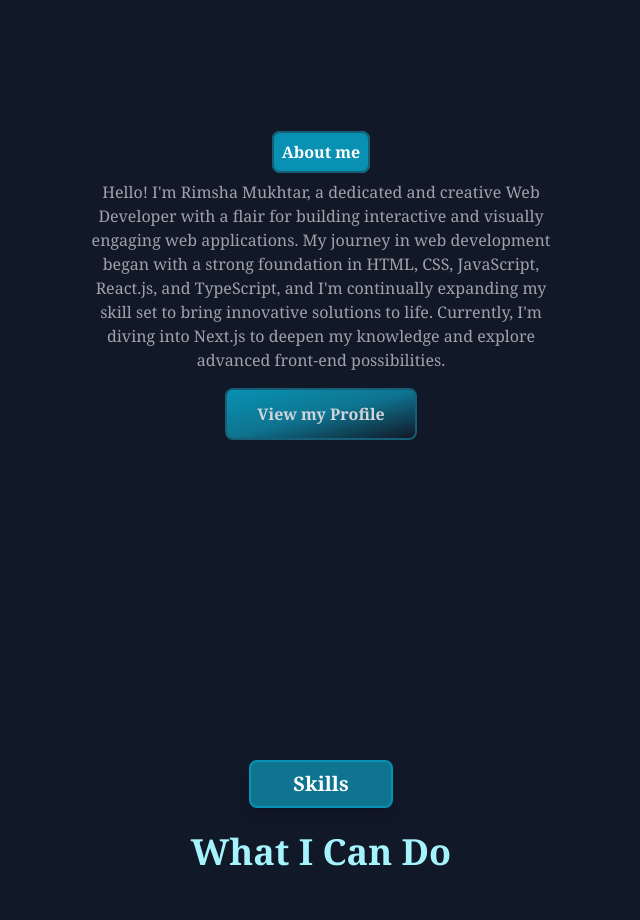
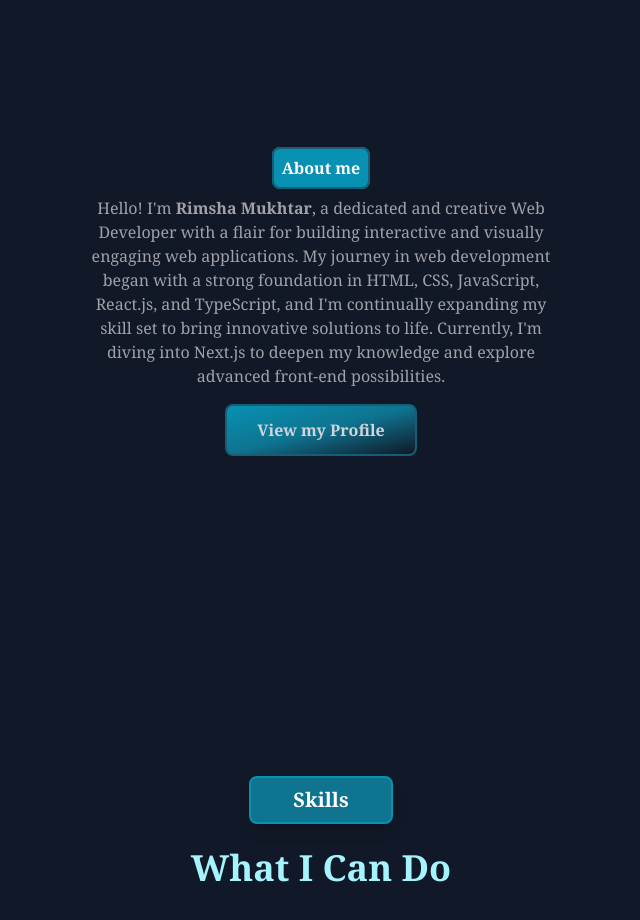
Before and after one commit to rimshamukhtar/Portfolio-using-Tailwind-Css, a Next.js app: page / in a window 1280 px wide. Shown: the part 940-1860 px from the top of the page, without its empty margins (319-959 px from the left). Built offline with nearby package versions, Linux system fonts and the light colour scheme.

Commit message:
Update About.tsx

```diff
--- a/src/components/About.tsx
+++ b/src/components/About.tsx
@@ -5,14 +5,14 @@ import Link from "next/link";
 const About = () => {
   return (
     <section id="about" className="flex justify-center items-center h-auto bg-gray-900 px-4 py-16 sm:py-20 lg:py-24">
-      <div className="w-full max-w-lg text-center text-zinc-500 font-serif p-4">
+      <div className="w-full max-w-lg text-center mt-4 text-zinc-500 font-serif p-4">
         <h2 className="mb-4">
           <span className="font-bold border-2 border-cyan-800 bg-cyan-600 hover:bg-cyan-700 text-white p-2 rounded-lg">
             About me
           </span>
         </h2>
         <p className="text-zinc-400">
-          Hello! I'm Rimsha Mukhtar, a dedicated and creative Web Developer with
+          Hello! I'm <span className="font-bold" >Rimsha Mukhtar</span>, a dedicated and creative Web Developer with
           a flair for building interactive and visually engaging web
           applications. My journey in web development began with a strong
           foundation in HTML, CSS, JavaScript, React.js, and TypeScript, and
```
